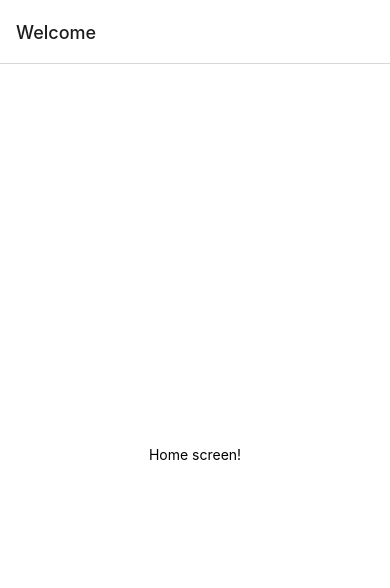
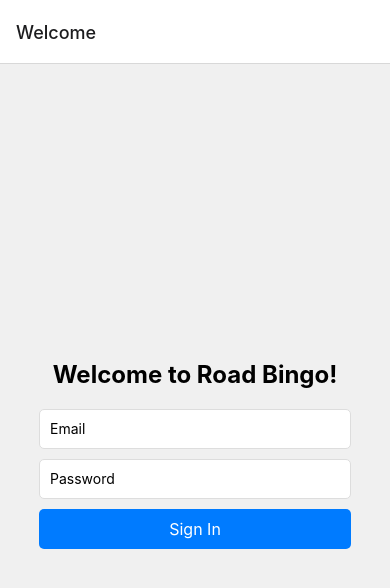
Before and after one commit to crupaqwe/roadtrip-bingo-vz, a React Native app: screen / in a window 390 px wide. Shown: the top 588 px of the page. Built offline with nearby package versions, Linux system fonts and the light colour scheme; no server answers.

Commit message:
29/12/23 - 2

```diff
--- a/screens/SignIn.tsx
+++ b/screens/SignIn.tsx
@@ -1,11 +1,40 @@
 import { StatusBar } from 'expo-status-bar';
-import React from 'react';
-import { StyleSheet, Text, View } from 'react-native';
+import React, { useState } from 'react';
+import { StyleSheet, Text, View, TextInput, TouchableOpacity } from 'react-native';
 
 export default function HomeScreen() {
+  const [email, setEmail] = useState('');
+  const [password, setPassword] = useState('');
+
+  const handleSignIn = () => {
+    // Handle sign-in logic here
+    alert('Sign In Clicked');
+  };
+
   return (
     <View style={styles.container}>
-      <Text>Home screen!</Text>
+      <Text style={styles.title}>Welcome to Road Bingo!</Text>
+
+      <TextInput
+        style={styles.input}
+        onChangeText={setEmail}
+        value={email}
+        placeholder="Email"
+        keyboardType="email-address"
+      />
+
+      <TextInput
+        style={styles.input}
+        onChangeText={setPassword}
+        value={password}
+        placeholder="Password"
+        secureTextEntry
+      />
+
+      <TouchableOpacity style={styles.button} onPress={handleSignIn}>
+        <Text style={styles.buttonText}>Sign In</Text>
+      </TouchableOpacity>
+
       <StatusBar style="auto" />
     </View>
   );
@@ -14,8 +43,35 @@ export default function HomeScreen() {
 const styles = StyleSheet.create({
   container: {
     flex: 1,
-    backgroundColor: '#fff',
+    backgroundColor: '#f0f0f0',
     alignItems: 'center',
     justifyContent: 'center',
   },
+  title: {
+    fontSize: 24,
+    fontWeight: 'bold',
+    marginBottom: 20,
+  },
+  input: {
+    width: '80%',
+    height: 40,
+    backgroundColor: '#fff',
+    padding: 10,
+    borderWidth: 1,
+    borderColor: '#ddd',
+    marginBottom: 10,
+    borderRadius: 5,
+  },
+  button: {
+    width: '80%',
+    backgroundColor: '#007bff',
+    padding: 10,
+    alignItems: 'center',
+    justifyContent: 'center',
+    borderRadius: 5,
+  },
+  buttonText: {
+    color: '#fff',
+    fontSize: 16,
+  },
 });
--- a/screens/SignUp.tsx
+++ b/screens/SignUp.tsx
@@ -1,11 +1,40 @@
 import { StatusBar } from 'expo-status-bar';
-import React from 'react';
-import { StyleSheet, Text, View } from 'react-native';
+import React, { useState } from 'react';
+import { StyleSheet, Text, View, TextInput, TouchableOpacity } from 'react-native';
 
 export default function HomeScreen() {
+  const [email, setEmail] = useState('');
+  const [password, setPassword] = useState('');
+
+  const handleSignIn = () => {
+    // Handle sign-in logic here
+    alert('Sign In Clicked');
+  };
+
   return (
     <View style={styles.container}>
-      <Text>Home screen!</Text>
+      <Text style={styles.title}>Welcome to Road Bingo!</Text>
+
+      <TextInput
+        style={styles.input}
+        onChangeText={setEmail}
+        value={email}
+        placeholder="Email"
+        keyboardType="email-address"
+      />
+
+      <TextInput
+        style={styles.input}
+        onChangeText={setPassword}
+        value={password}
+        placeholder="Password"
+        secureTextEntry
+      />
+
+      <TouchableOpacity style={styles.button} onPress={handleSignIn}>
+        <Text style={styles.buttonText}>Sign In</Text>
+      </TouchableOpacity>
+
       <StatusBar style="auto" />
     </View>
   );
@@ -14,8 +43,35 @@ export default function HomeScreen() {
 const styles = StyleSheet.create({
   container: {
     flex: 1,
-    backgroundColor: '#fff',
+    backgroundColor: '#f0f0f0',
     alignItems: 'center',
     justifyContent: 'center',
   },
+  title: {
+    fontSize: 24,
+    fontWeight: 'bold',
+    marginBottom: 20,
+  },
+  input: {
+    width: '80%',
+    height: 40,
+    backgroundColor: '#fff',
+    padding: 10,
+    borderWidth: 1,
+    borderColor: '#ddd',
+    marginBottom: 10,
+    borderRadius: 5,
+  },
+  button: {
+    width: '80%',
+    backgroundColor: '#007bff',
+    padding: 10,
+    alignItems: 'center',
+    justifyContent: 'center',
+    borderRadius: 5,
+  },
+  buttonText: {
+    color: '#fff',
+    fontSize: 16,
+  },
 });
--- a/screens/Welcome.tsx
+++ b/screens/Welcome.tsx
@@ -1,11 +1,40 @@
 import { StatusBar } from 'expo-status-bar';
-import React from 'react';
-import { StyleSheet, Text, View } from 'react-native';
+import React, { useState } from 'react';
+import { StyleSheet, Text, View, TextInput, TouchableOpacity } from 'react-native';
 
 export default function HomeScreen() {
+  const [email, setEmail] = useState('');
+  const [password, setPassword] = useState('');
+
+  const handleSignIn = () => {
+    // Handle sign-in logic here
+    alert('Sign In Clicked');
+  };
+
   return (
     <View style={styles.container}>
-      <Text>Home screen!</Text>
+      <Text style={styles.title}>Welcome to Road Bingo!</Text>
+
+      <TextInput
+        style={styles.input}
+        onChangeText={setEmail}
+        value={email}
+        placeholder="Email"
+        keyboardType="email-address"
+      />
+
+      <TextInput
+        style={styles.input}
+        onChangeText={setPassword}
+        value={password}
+        placeholder="Password"
+        secureTextEntry
+      />
+
+      <TouchableOpacity style={styles.button} onPress={handleSignIn}>
+        <Text style={styles.buttonText}>Sign In</Text>
+      </TouchableOpacity>
+
       <StatusBar style="auto" />
     </View>
   );
@@ -14,8 +43,35 @@ export default function HomeScreen() {
 const styles = StyleSheet.create({
   container: {
     flex: 1,
-    backgroundColor: '#fff',
+    backgroundColor: '#f0f0f0',
     alignItems: 'center',
     justifyContent: 'center',
   },
+  title: {
+    fontSize: 24,
+    fontWeight: 'bold',
+    marginBottom: 20,
+  },
+  input: {
+    width: '80%',
+    height: 40,
+    backgroundColor: '#fff',
+    padding: 10,
+    borderWidth: 1,
+    borderColor: '#ddd',
+    marginBottom: 10,
+    borderRadius: 5,
+  },
+  button: {
+    width: '80%',
+    backgroundColor: '#007bff',
+    padding: 10,
+    alignItems: 'center',
+    justifyContent: 'center',
+    borderRadius: 5,
+  },
+  buttonText: {
+    color: '#fff',
+    fontSize: 16,
+  },
 });
```
Also changed, not shown: screens/Home.tsx (+4 -60 lines).
